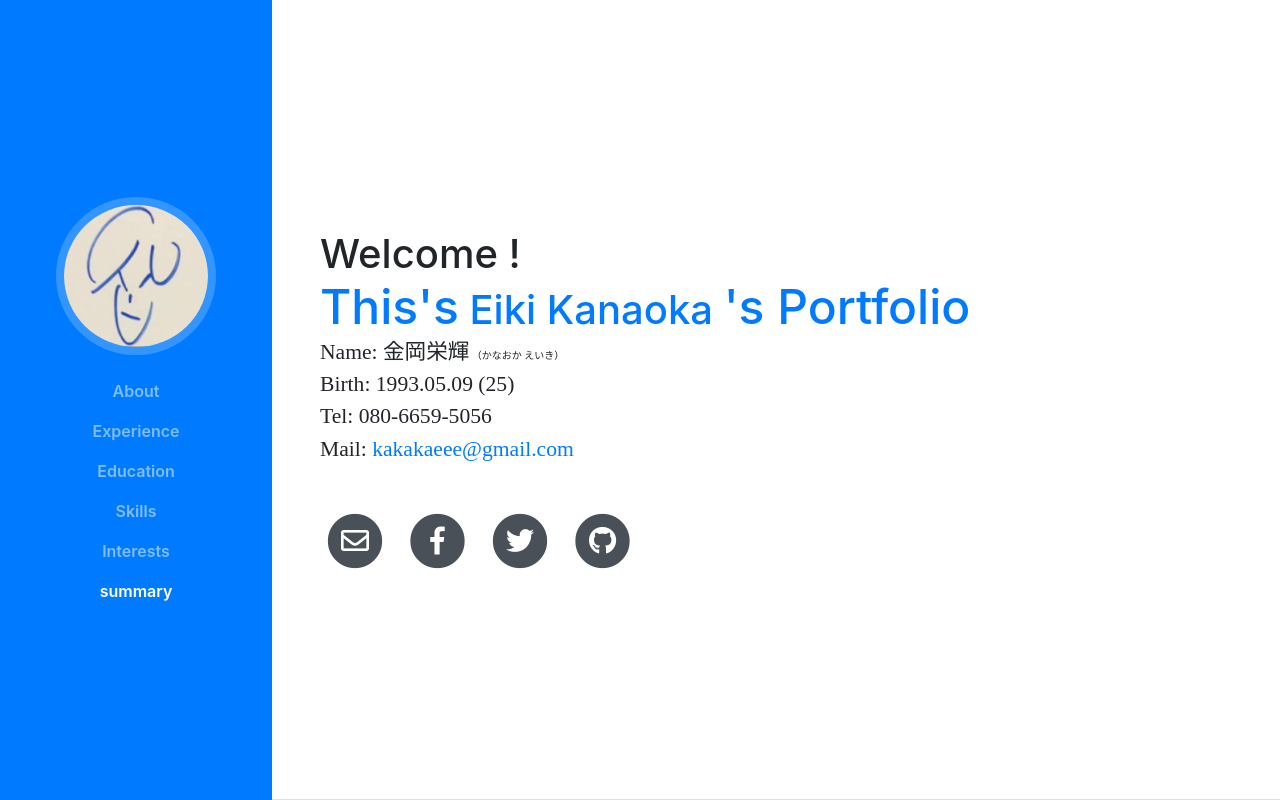
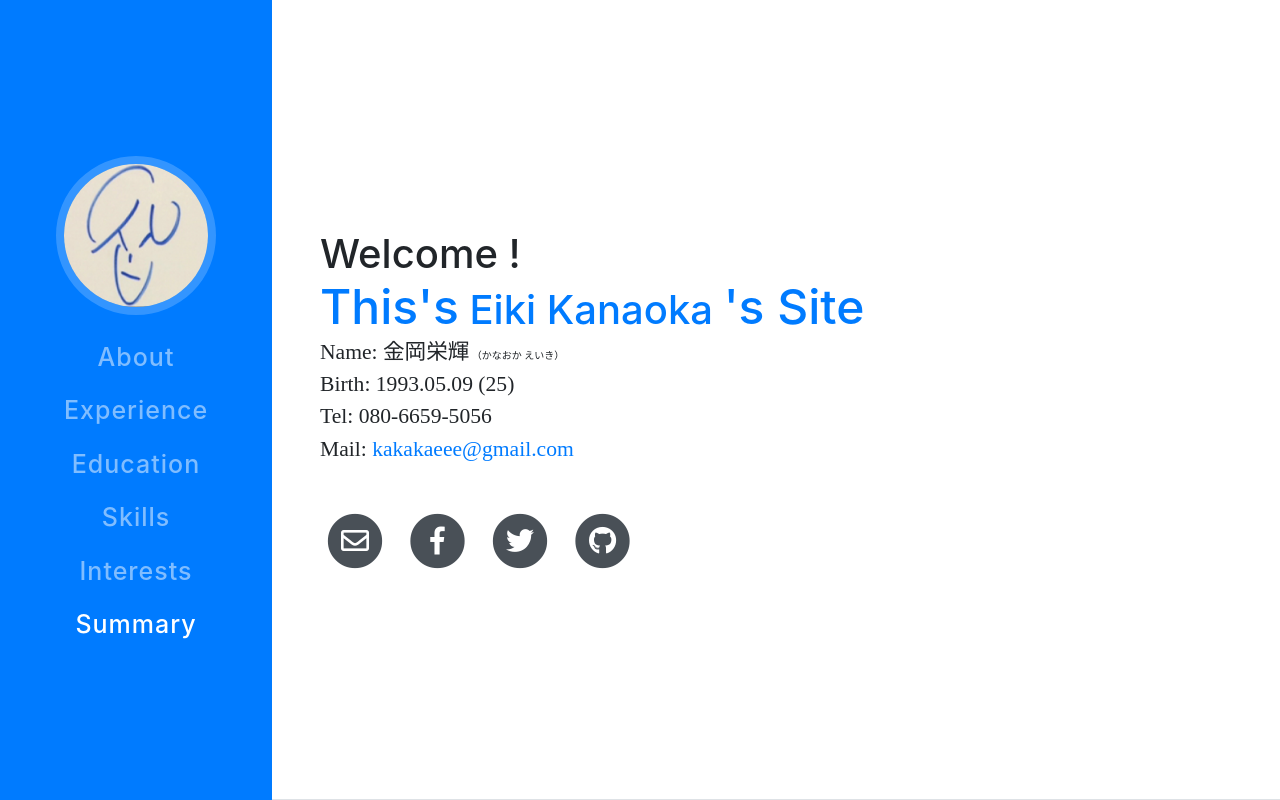
Before and after one commit to eknok/eknok.github.io, a website with bundled scripts: page index.html in a window 1280 px wide. Shown: the top 800 px of the page. Built offline with nearby package versions, Linux system fonts and the light colour scheme; a web font is replaced by a local one.

Commit message:
Edit css/resume.css  - ナビバーのフォントの大きさ  - 文字幅  - 文字の太さ Edit index.html  - 細かな修正   - ナビリンク summary → Summary   - トップのタイトル Portfolio → Site

```diff
--- a/css/resume.css
+++ b/css/resume.css
@@ -58,7 +58,9 @@ h2 {
 }
 
 #sideNav .navbar-nav .nav-item .nav-link {
-  font-weight: 600;
+  font-weight: 500;
+  font-size: 25px;
+  letter-spacing: 1px;
 }
 
 .mailto {
--- a/index.html
+++ b/index.html
@@ -50,7 +50,7 @@
             <a class="nav-link js-scroll-trigger" href="#interests">Interests</a>
           </li>
           <li class="nav-item">
-            <a class="nav-link js-scroll-trigger" href="#summary">summary</a>
+            <a class="nav-link js-scroll-trigger" href="#summary">Summary</a>
           </li>
         </ul>
       </div>
@@ -64,7 +64,7 @@
             <span class="text-primary">
               <font size="10">This's</font>
               Eiki Kanaoka
-              <font size="10">'s Portfolio</font>
+              <font size="10">'s Site</font>
             </span>
           </h1>
           <div class="subheading mb-5">
```
